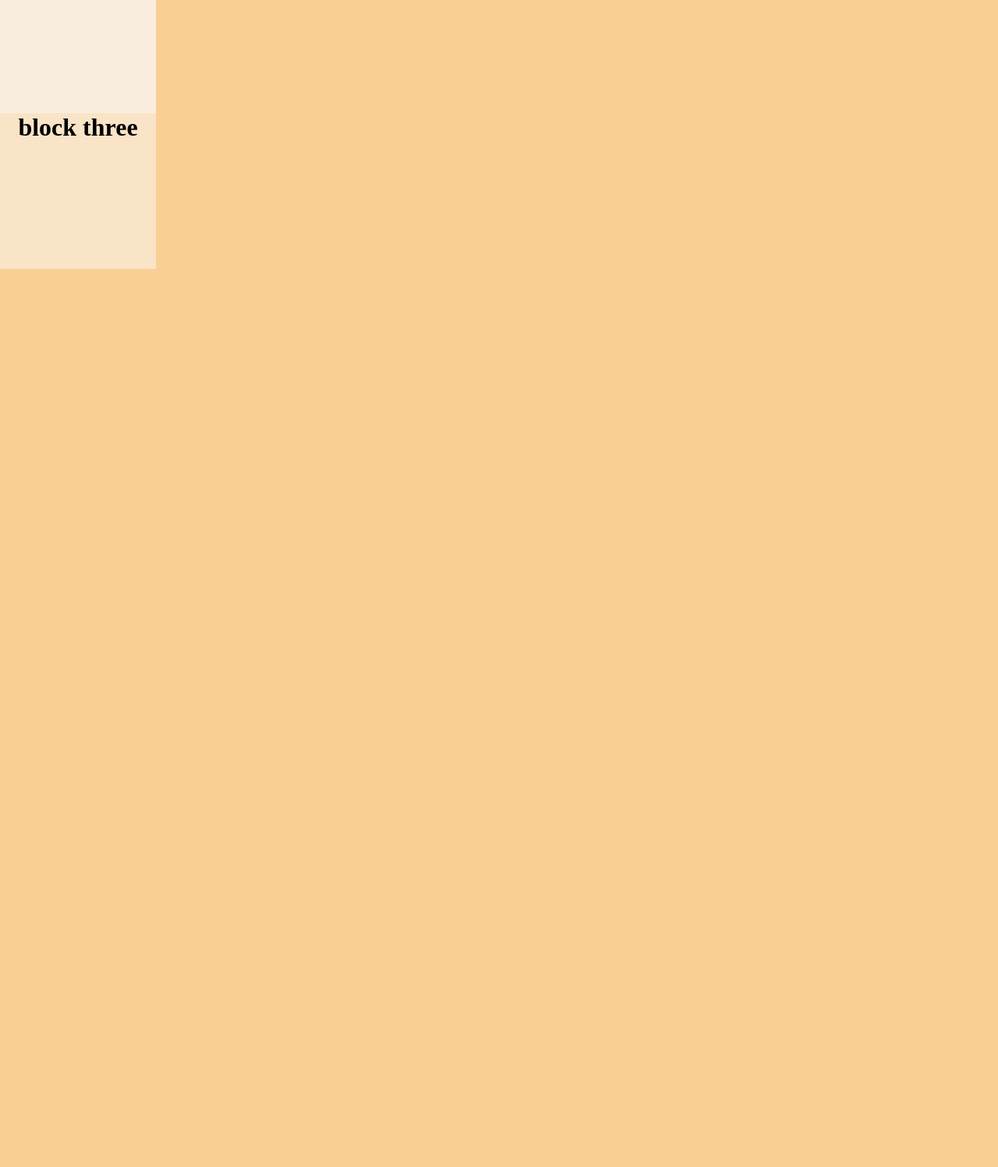
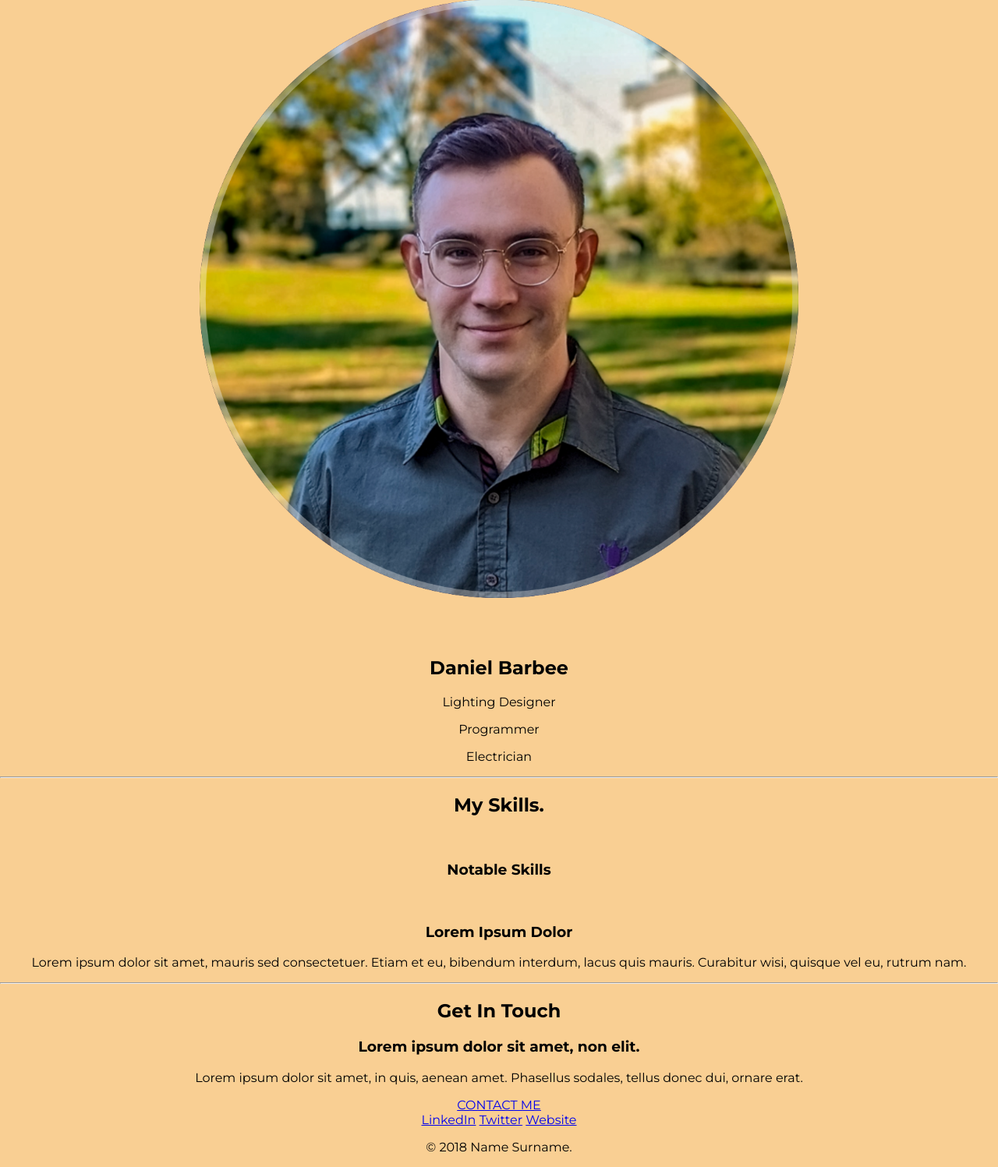
Before and after one commit to DWBar/Website, a plain HTML site: page index.html in a window 1280 px wide. Shown: the part 608-2105 px from the top of the page at 78% size. Before the commit the page ends 953 px from the top, so only its background shows below. Drawn offline with Linux system fonts and the light colour scheme; a web font is replaced by a local one.

Commit message:
Positioning, Fonts and images
Added a reference link to a number of google fonts. Added and commented the font family in the style sheet. Need to figure out a better way of saving that.

Created a middle and bottom container that has a profile picture and skill information. Also included a link to my new email address and LinkedIn page.

```diff
--- a/CSS/styles.css
+++ b/CSS/styles.css
@@ -1,14 +1,28 @@
 /********************************TAG SELECTOR*******************************/
+/*
+SAVING SOME FONTS HERE UNTIL I FIND A BETTER WAY TO DO IT.
+font-family: 'Homemade Apple', cursive;
+font-family: 'Merriweather', serif;
+font-family: 'Montserrat', sans-serif;
+font-family: 'Oooh Baby', cursive;
+font-family: 'Roboto', sans-serif;
+font-family: 'Rock Salt', cursive;
+font-family: 'Sacramento', cursive;
+font-family: 'Tillana', cursive;
+font-family: 'Zen Kaku Gothic Antique', sans-serif;
+*/
 body {
   margin: 0;
   text-align: center;
   background-color: #F9CF93;
+  font-family: 'Montserrat', sans-serif;
 }
 
 h1 {
   margin-left: 0;
   margin-right: 0;
   margin-top: 0;
+  font-family: 'Oooh Baby', cursive;
 }
 
 span {
@@ -17,15 +31,9 @@ span {
 
 /********************************CLASS SELECTOR*******************************/
 .bottom-container {
-  height: 200px;
-  width: 200px;
-  background-color: #F9E4C8;
 }
 
 .middle-container {
-  height: 200px;
-  width: 200px;
-  background-color: #FAEEE0;
 }
 
 .top-container {
@@ -52,6 +60,12 @@ span {
   top: 40%;
 }
 
+.circle-profile {
+  max-width: 60%;
+  max-height: 60%;
+  padding: 4%;
+}
+
 .styles {
   background-color: #1A374D;
   margin-left: 0;
--- a/index.html
+++ b/index.html
@@ -4,15 +4,23 @@
 <head>
   <meta charset="utf-8">
   <meta name='description' content="D Barbee's Website.">
+  <link rel="preconnect" href="https://fonts.googleapis.com">
+  <link rel="preconnect" href="https://fonts.gstatic.com" crossorigin>
+  <link
+    href="https://fonts.googleapis.com/css2?family=Homemade+Apple&family=Merriweather:ital,wght@0,300;0,400;0,700;0,900;1,300;1,400;1,700;1,900&family=Montserrat:ital,wght@0,100;0,200;0,300;0,400;0,500;0,600;0,700;0,800;0,900;1,100;1,200;1,300;1,400;1,500;1,600;1,700;1,800;1,900&family=Oooh+Baby&family=Roboto:ital,wght@0,300;0,400;0,500;0,700;0,900;1,100;1,300;1,400;1,500;1,700;1,900&family=Rock+Salt&family=Sacramento&family=Tillana:wght@400;500;600;700;800&family=Zen+Kaku+Gothic+Antique:wght@300;400;500;700;900&display=swap"
+    rel="stylesheet">
   <link rel='stylesheet' type='text/CSS' href='CSS\styles.css'>
   <link rel='icon' href='Icons\favicon.ico'>
   <title>Daniel Barbee</title>
 
 
+
 </head>
 
 
-<body styles>
+<body>
+  <!-- <link rel="font-montserrat"
+  href="https://fonts.googleapis.com/css?family=Montserrat"> -->
 
   <div class="top-container">
     <img src="Images\cloud.png" class="top-cloud" alt="clouds">
@@ -26,11 +34,45 @@
 
 
   <div class="middle-container">
-    <h1>block two</h1>
+    <div class="profile">
+      <img class="circle-profile" src="Images\circle-profile.png" alt="headshot">
+      <h2>Daniel Barbee</h2>
+      <p>Lighting Designer</p>
+      <p>Programmer</p>
+      <p>Electrician</p>
+    </div>
+    <hr>
+    <div class="skills">
+      <h2>My Skills.</h2>
+      <div class="skill-row">
+        <img class="" src="" alt="">
+        <h3>Notable Skills</h3>
+        <p></p>
+        <p></p>
+        <p></p>
+        <p></p>
+      </div>
+      <div class="skill-row">
+        <img class="" src="" alt="">
+        <h3>Lorem Ipsum Dolor</h3>
+        <p>Lorem ipsum dolor sit amet, mauris sed consectetuer. Etiam et eu, bibendum interdum, lacus quis mauris. Curabitur wisi, quisque vel eu, rutrum nam.</p>
+      </div>
+    </div>
+    <hr>
+    <div class="contact-me">
+      <h2>Get In Touch</h2>
+      <h3>Lorem ipsum dolor sit amet, non elit.</h3>
+      <p>Lorem ipsum dolor sit amet, in quis, aenean amet. Phasellus sodales, tellus donec dui, ornare erat.</p>
+      <a class="btn" href="contact.dwbarbee@gmail.com">CONTACT ME</a>
+    </div>
   </div>
 
+
   <div class="bottom-container">
-    <h1>block three</h1>
+    <a class="footer-link" href="https://www.linkedin.com/in/daniel-barbee-53951634/">LinkedIn</a>
+    <a class="footer-link" href="https://twitter.com/">Twitter</a>
+    <a class="footer-link" href="https://www.appbrewery.co/">Website</a>
+    <p>© 2018 Name Surname.</p>
   </div>
 
 </body>
```
Also changed, not shown: Images/circle-profile.png (added).
